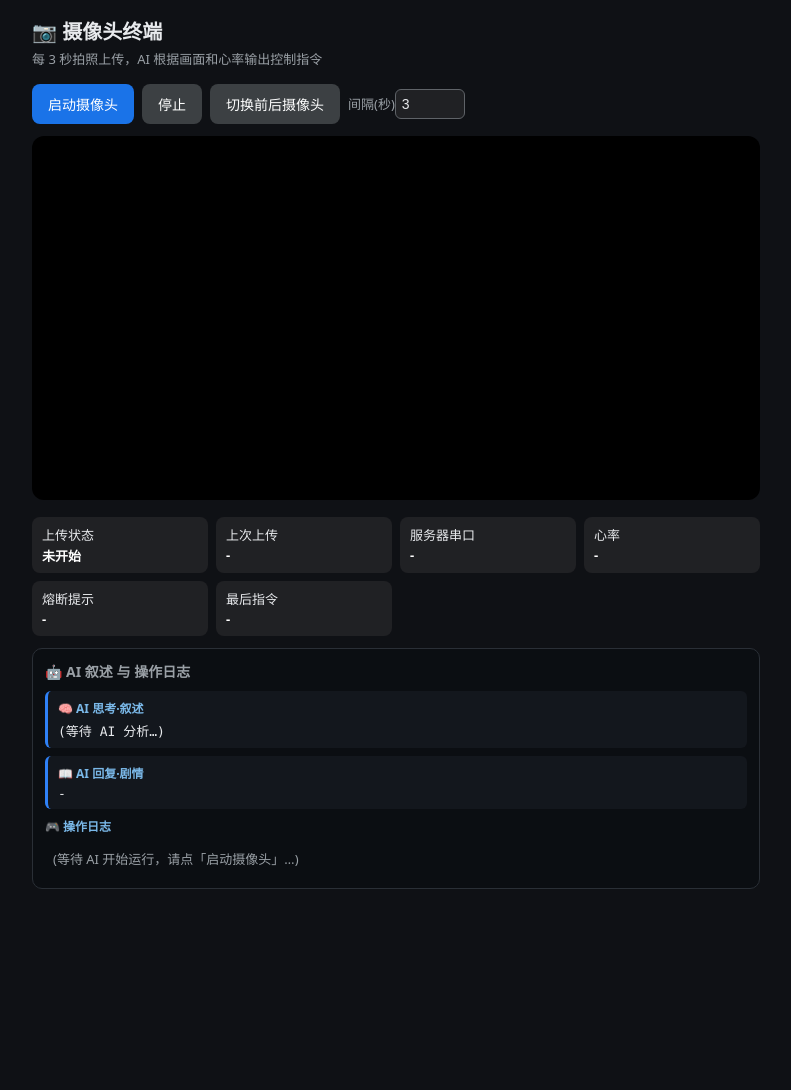
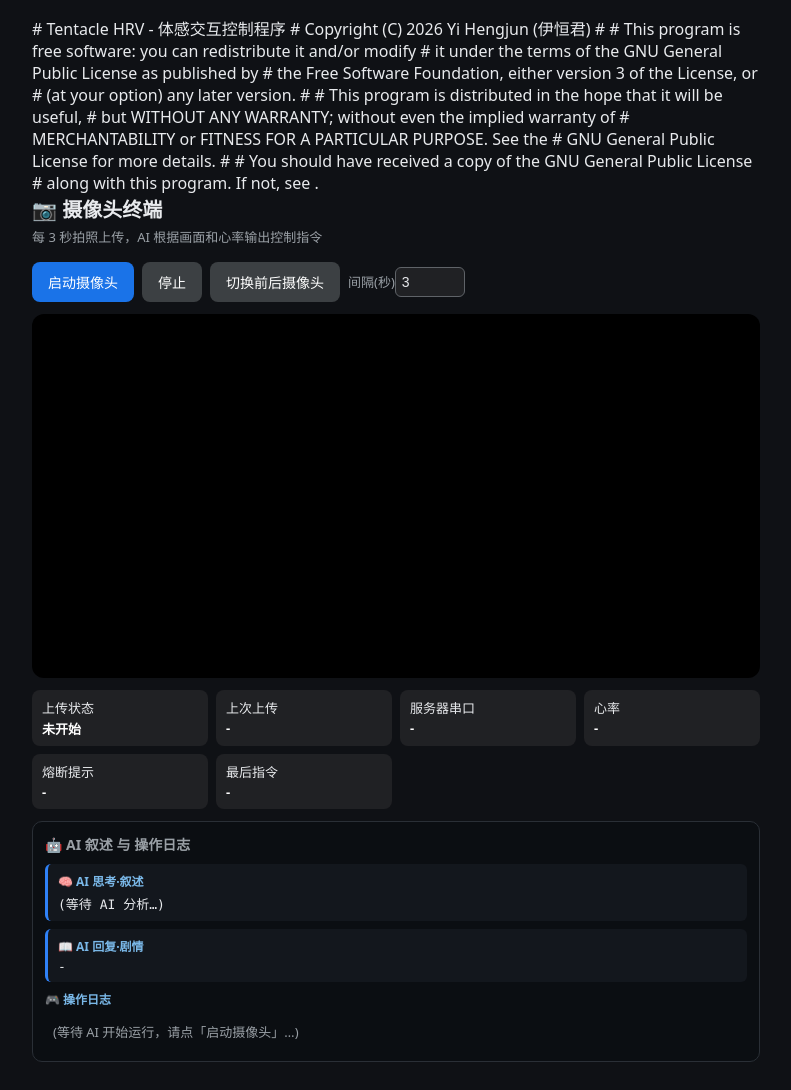
Before and after one commit to Yhj147369/tentacle-hrv-v2, a Flask app: page / in a window 1280 px wide. Shown: the whole page, without its empty margins (244-1035 px from the left). Before the commit the page ends 889 px from the top, so only its background shows below. Run offline with Flask 3, Linux system fonts and the light colour scheme.

Commit message:
Initial commit with GPL license and project code

```diff
--- a/server.py
+++ b/server.py
@@ -1,3 +1,19 @@
+# Tentacle HRV - 体感交互控制程序
+# Copyright (C) 2026 Yi Hengjun (伊恒君)
+#
+# This program is free software: you can redistribute it and/or modify
+# it under the terms of the GNU General Public License as published by
+# the Free Software Foundation, either version 3 of the License, or
+# (at your option) any later version.
+#
+# This program is distributed in the hope that it will be useful,
+# but WITHOUT ANY WARRANTY; without even the implied warranty of
+# MERCHANTABILITY or FITNESS FOR A PARTICULAR PURPOSE.  See the
+# GNU General Public License for more details.
+#
+# You should have received a copy of the GNU General Public License
+# along with this program.  If not, see <https://www.gnu.org/licenses/>.
+
 # -*- coding: utf-8 -*-
 """
 心率联动 AI 遥控服务
@@ -14,12 +30,16 @@ import time
 from datetime import datetime
 from pathlib import Path
 
+# 新增下面这两行
+os.environ["PATH"] = os.path.dirname(__file__) + os.pathsep + os.environ["PATH"]
+
 import cv2
 import numpy as np
 import requests
 from flask import Flask, jsonify, render_template, request
 from flask_httpauth import HTTPBasicAuth
 from dotenv import load_dotenv
+
 
 load_dotenv()
 
@@ -427,7 +447,7 @@ def main_loop():
             log("[主循环] 异常: %s" % e)
         time.sleep(INTERVAL_SECONDS)
 
-app = Flask(__name__, template_folder=str(BASE_DIR))
+app = Flask(__name__, template_folder=str(BASE_DIR / "templates"))
 
 auth = HTTPBasicAuth()
 USERS = {"admin": "123456"}
--- a/setup.py
+++ b/setup.py
@@ -0,0 +1 @@
+#啥也没有
--- a/templates/index.html
+++ b/templates/index.html
@@ -1,3 +1,19 @@
+# Tentacle HRV - 体感交互控制程序
+# Copyright (C) 2026 Yi Hengjun (伊恒君)
+#
+# This program is free software: you can redistribute it and/or modify
+# it under the terms of the GNU General Public License as published by
+# the Free Software Foundation, either version 3 of the License, or
+# (at your option) any later version.
+#
+# This program is distributed in the hope that it will be useful,
+# but WITHOUT ANY WARRANTY; without even the implied warranty of
+# MERCHANTABILITY or FITNESS FOR A PARTICULAR PURPOSE.  See the
+# GNU General Public License for more details.
+#
+# You should have received a copy of the GNU General Public License
+# along with this program.  If not, see <https://www.gnu.org/licenses/>.
+
 <!DOCTYPE html>
 <html lang="zh-CN">
 <head>
@@ -186,19 +202,42 @@
     }).catch(function(e){ console.warn('音频特征上传失败:', e); });
   }
 
-  // ====== 录音并上传 ======
+  // ====== 获取支持的音频 MIME 类型 ======
+  function getSupportedMimeType() {
+    var types = [
+      'audio/webm;codecs=opus',
+      'audio/webm',
+      'audio/mp4',
+      'audio/ogg;codecs=opus',
+      'audio/wav'
+    ];
+    for (var i = 0; i < types.length; i++) {
+      if (window.MediaRecorder && MediaRecorder.isTypeSupported(types[i])) {
+        return types[i];
+      }
+    }
+    return '';
+  }
+
+  // ====== 初始化录音器 ======
   function startRecorder(stream) {
     try {
-      mediaRecorder = new MediaRecorder(stream, { mimeType: 'audio/webm' });
+      var mimeType = getSupportedMimeType();
+      if (!mimeType) {
+        console.warn('浏览器不支持任何可用的录音格式');
+        mediaRecorder = null;
+        return;
+      }
+      mediaRecorder = new MediaRecorder(stream, { mimeType: mimeType });
       mediaRecorder.ondataavailable = function(event) {
         if (event.data.size > 0) recordedChunks.push(event.data);
       };
       mediaRecorder.onstop = function() {
         if (recordedChunks.length === 0) return;
-        var blob = new Blob(recordedChunks, { type: 'audio/webm' });
+        var blob = new Blob(recordedChunks, { type: mimeType });
         recordedChunks = [];
         var fd = new FormData();
-        fd.append('audio', blob, 'audio.webm');
+        fd.append('audio', blob, 'recording.' + mimeType.split(';')[0].split('/')[1]);
         fetch('/upload_audio', { method: 'POST', body: fd })
           .then(function(res){ return res.json(); })
           .then(function(data){
@@ -206,16 +245,23 @@
           })
           .catch(function(e){ console.warn('音频上传失败:', e); });
       };
-    } catch (e) { console.warn('录音初始化失败:', e); }
+    } catch (e) {
+      console.warn('录音初始化失败:', e);
+      mediaRecorder = null;
+    }
   }
 
   function recordAndUploadAudio() {
     if (!mediaRecorder || mediaRecorder.state === 'recording') return;
     recordedChunks = [];
-    mediaRecorder.start();
-    setTimeout(function(){
-      if (mediaRecorder && mediaRecorder.state === 'recording') mediaRecorder.stop();
-    }, 2000);
+    try {
+      mediaRecorder.start();
+      setTimeout(function(){
+        if (mediaRecorder && mediaRecorder.state === 'recording') mediaRecorder.stop();
+      }, 2000);
+    } catch (e) {
+      console.warn('录音启动失败:', e);
+    }
   }
 
   async function startCamera() {
```
Also changed, not shown: 3 other files.
